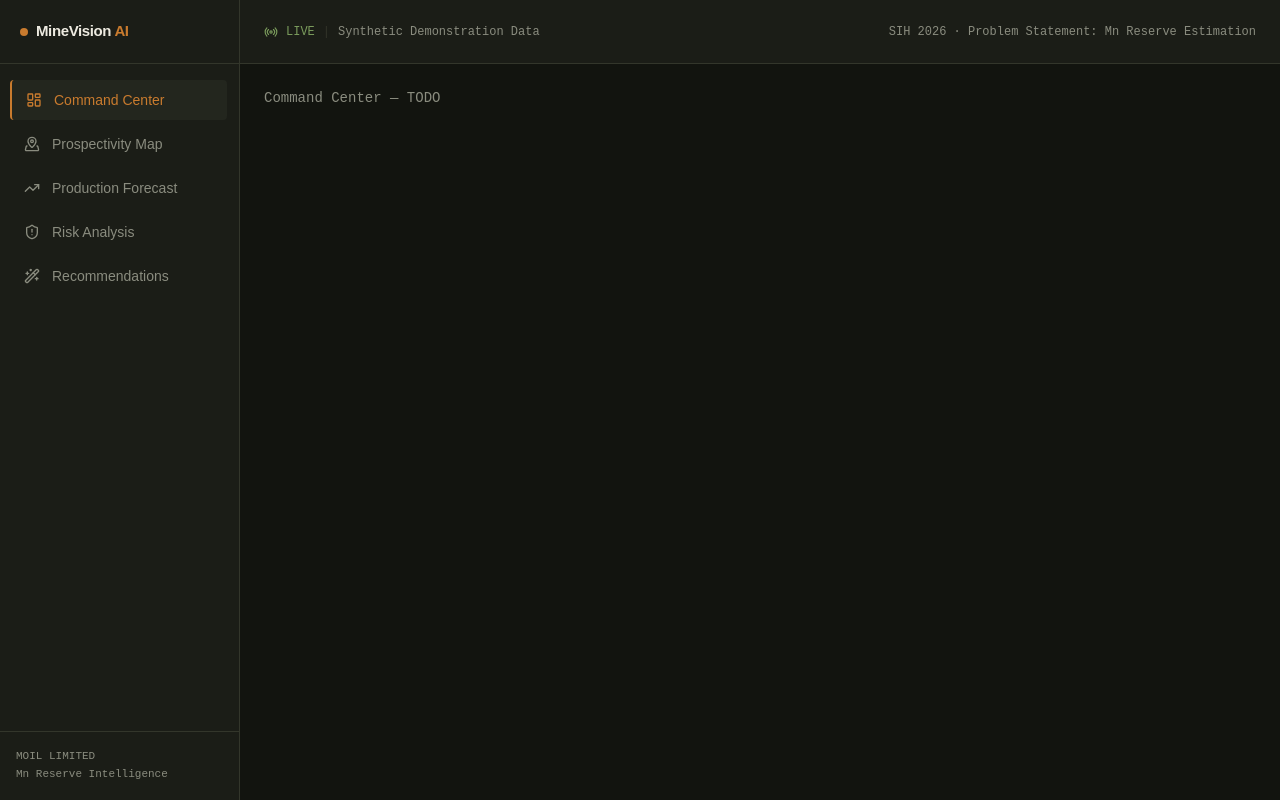
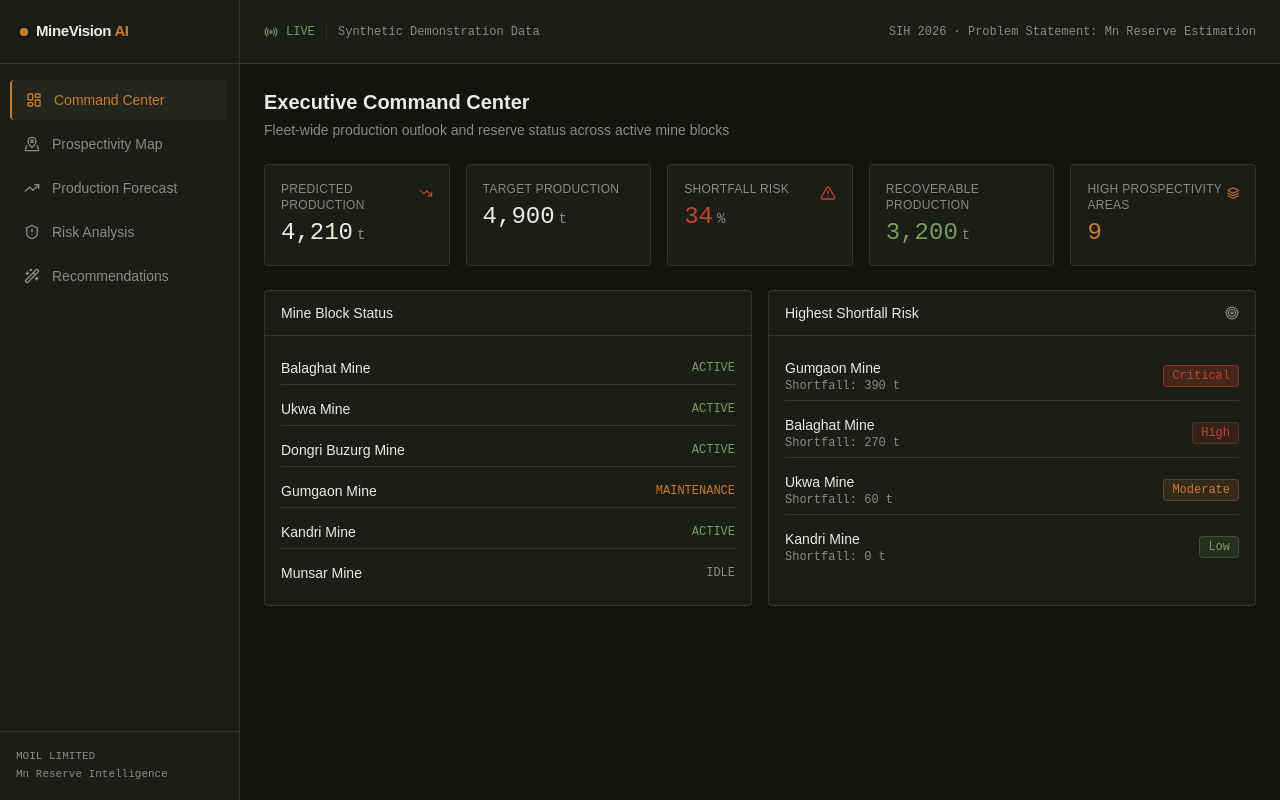
Before and after one commit to dubeyaditya543/AI-ML-HACKATHON, a React (Vite) app in the folder frontend/: page / in a window 1280 px wide. Built offline with nearby package versions, Linux system fonts and the light colour scheme.

Commit message:
Build Command Center page with live stat cards and risk summary

```diff
--- /dev/null
+++ b/frontend/src/components/ui/Badge.tsx
@@ -0,0 +1,21 @@
+import clsx from 'clsx'
+
+const TIER_CLASSES: Record<string, string> = {
+  Low: 'bg-positive/15 text-positive border-positive/30',
+  Moderate: 'bg-ore/15 text-ore border-ore/30',
+  High: 'bg-risk/15 text-risk border-risk/30',
+  Critical: 'bg-risk/25 text-risk border-risk/50',
+}
+
+export default function Badge({ label }: { label: string }) {
+  return (
+    <span
+      className={clsx(
+        'inline-flex items-center px-2 py-0.5 rounded-sm text-xs font-mono border',
+        TIER_CLASSES[label] ?? 'bg-bg-panel-hover text-text-muted border-border'
+      )}
+    >
+      {label}
+    </span>
+  )
+}
--- /dev/null
+++ b/frontend/src/components/ui/Card.tsx
@@ -0,0 +1,26 @@
+import type { ReactNode } from 'react'
+import clsx from 'clsx'
+
+export default function Card({
+  children,
+  className,
+  title,
+  action,
+}: {
+  children: ReactNode
+  className?: string
+  title?: string
+  action?: ReactNode
+}) {
+  return (
+    <div className={clsx('bg-bg-panel border border-border rounded-sm', className)}>
+      {title && (
+        <div className="flex items-center justify-between px-4 py-3 border-b border-border">
+          <h3 className="text-sm font-medium text-text-primary">{title}</h3>
+          {action}
+        </div>
+      )}
+      <div className="p-4">{children}</div>
+    </div>
+  )
+}
--- /dev/null
+++ b/frontend/src/components/ui/StatBlock.tsx
@@ -0,0 +1,30 @@
+import clsx from 'clsx'
+
+export default function StatBlock({
+  label,
+  value,
+  unit,
+  tone = 'default',
+}: {
+  label: string
+  value: string | number
+  unit?: string
+  tone?: 'default' | 'ore' | 'risk' | 'positive'
+}) {
+  const toneClass = {
+    default: 'text-text-primary',
+    ore: 'text-ore',
+    risk: 'text-risk',
+    positive: 'text-positive',
+  }[tone]
+
+  return (
+    <div className="space-y-1">
+      <p className="text-xs text-text-muted uppercase tracking-wide">{label}</p>
+      <p className={clsx('font-mono text-2xl font-medium', toneClass)}>
+        {value}
+        {unit && <span className="text-sm text-text-muted ml-1">{unit}</span>}
+      </p>
+    </div>
+  )
+}
--- a/frontend/src/pages/CommandCenter.tsx
+++ b/frontend/src/pages/CommandCenter.tsx
@@ -1,3 +1,96 @@
+import { TrendingUp, TrendingDown, Target, Layers, AlertTriangle } from 'lucide-react'
+import Card from '../components/ui/Card'
+import StatBlock from '../components/ui/StatBlock'
+import Badge from '../components/ui/Badge'
+import { COMMAND_CENTER_SUMMARY, MINE_BLOCKS, RISK_RECORDS } from '../data/mockData'
+
 export default function CommandCenter() {
-  return <div className="text-text-muted font-mono text-sm">Command Center — TODO</div>
+  const s = COMMAND_CENTER_SUMMARY
+  const gapPct = Math.round(((s.targetProduction - s.predictedProduction) / s.targetProduction) * 100)
+
+  return (
+    <div className="space-y-6">
+      <div>
+        <h1 className="text-xl font-semibold">Executive Command Center</h1>
+        <p className="text-sm text-text-muted mt-1">
+          Fleet-wide production outlook and reserve status across active mine blocks
+        </p>
+      </div>
+
+      {/* Top stat row */}
+      <div className="grid grid-cols-5 gap-4">
+        <Card>
+          <div className="flex items-start justify-between">
+            <StatBlock label="Predicted Production" value={s.predictedProduction.toLocaleString()} unit="t" />
+            {gapPct > 0 ? (
+              <TrendingDown size={16} className="text-risk mt-1" />
+            ) : (
+              <TrendingUp size={16} className="text-positive mt-1" />
+            )}
+          </div>
+        </Card>
+        <Card>
+          <StatBlock label="Target Production" value={s.targetProduction.toLocaleString()} unit="t" />
+        </Card>
+        <Card>
+          <div className="flex items-start justify-between">
+            <StatBlock label="Shortfall Risk" value={s.shortfallRiskPct} unit="%" tone="risk" />
+            <AlertTriangle size={16} className="text-risk mt-1" />
+          </div>
+        </Card>
+        <Card>
+          <StatBlock label="Recoverable Production" value={s.recoverableProduction.toLocaleString()} unit="t" tone="positive" />
+        </Card>
+        <Card>
+          <div className="flex items-start justify-between">
+            <StatBlock label="High Prospectivity Areas" value={s.highProspectivityAreaCount} tone="ore" />
+            <Layers size={16} className="text-ore mt-1" />
+          </div>
+        </Card>
+      </div>
+
+      {/* Lower row: mine block status + highest-risk mines */}
+      <div className="grid grid-cols-2 gap-4">
+        <Card title="Mine Block Status">
+          <div className="space-y-2">
+            {MINE_BLOCKS.map((m) => (
+              <div key={m.id} className="flex items-center justify-between py-1.5 border-b border-border last:border-0">
+                <span className="text-sm">{m.name}</span>
+                <span
+                  className={
+                    m.status === 'Active'
+                      ? 'text-xs font-mono text-positive'
+                      : m.status === 'Maintenance'
+                      ? 'text-xs font-mono text-ore'
+                      : 'text-xs font-mono text-text-muted'
+                  }
+                >
+                  {m.status.toUpperCase()}
+                </span>
+              </div>
+            ))}
+          </div>
+        </Card>
+
+        <Card title="Highest Shortfall Risk" action={<Target size={14} className="text-text-muted" />}>
+          <div className="space-y-2">
+            {[...RISK_RECORDS]
+              .sort((a, b) => b.riskScore - a.riskScore)
+              .slice(0, 4)
+              .map((r) => (
+                <div key={r.mineId} className="flex items-center justify-between py-1.5 border-b border-border last:border-0">
+                  <div>
+                    <p className="text-sm">{r.mineName}</p>
+                    <p className="text-xs text-text-muted font-mono">
+                      Shortfall: {r.shortfallAmount.toLocaleString()} t
+                    </p>
+                  </div>
+                  <Badge label={r.riskTier} />
+                </div>
+              ))}
+          </div>
+        </Card>
+      </div>
+    </div>
+  )
 }
```
